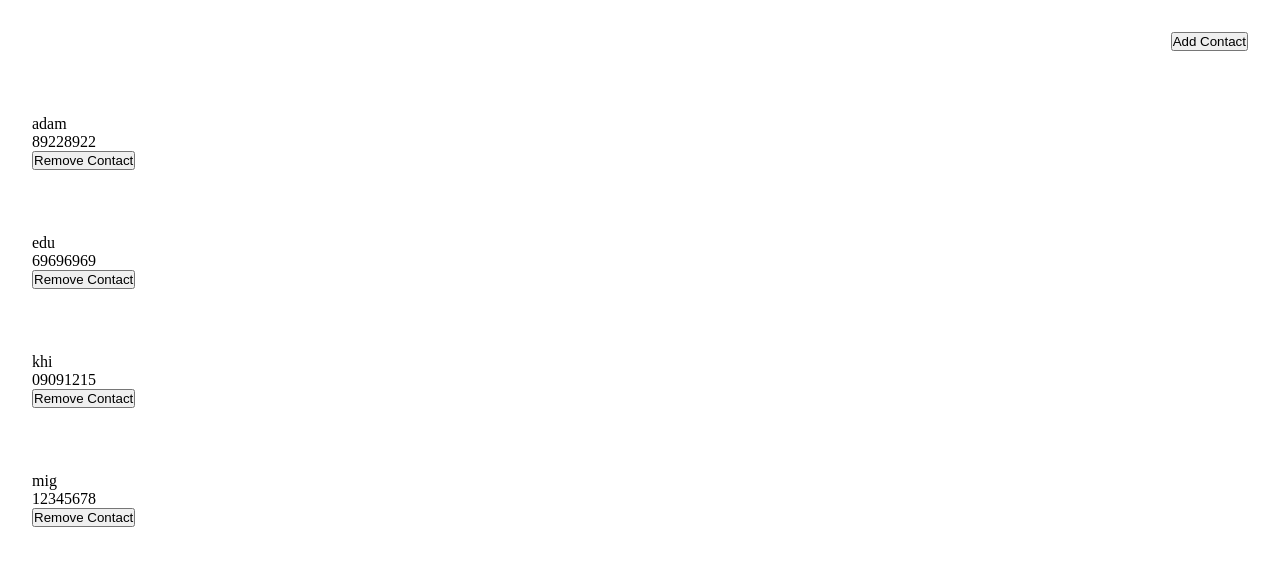
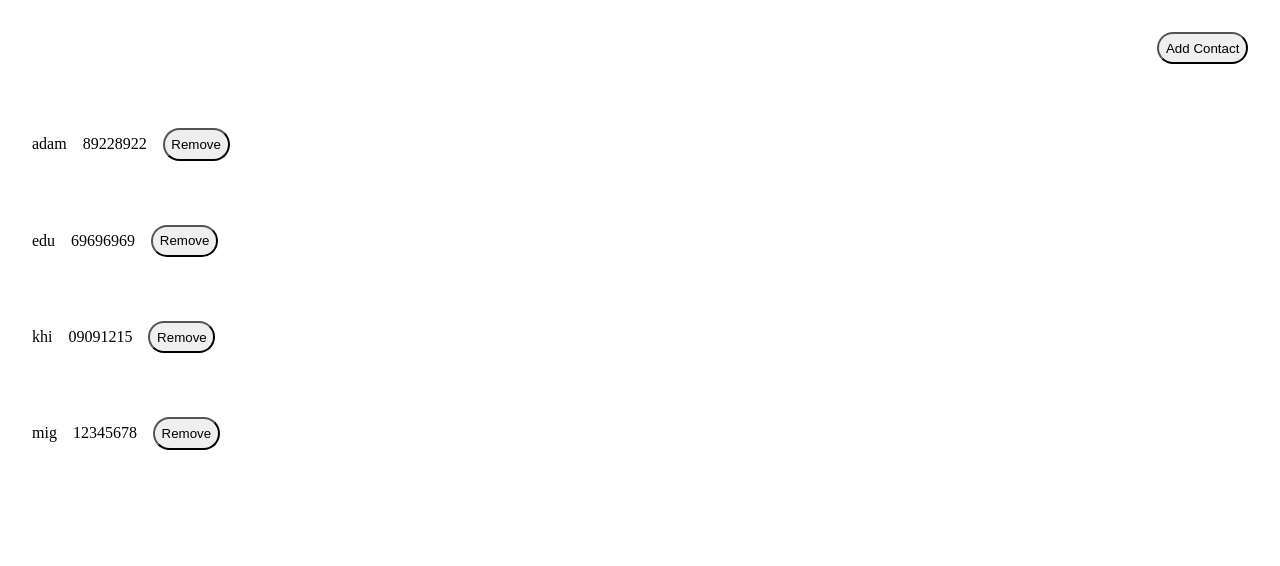
Before and after one commit to eduardodsxavier/contatos, a Next.js app in the folder contacts-front/: page / in a window 1280 px wide. Shown: the top 566 px of the page. Built offline with nearby package versions, Linux system fonts and the light colour scheme.

Commit message:
change the style

```diff
--- a/contacts-front/app/globals.css
+++ b/contacts-front/app/globals.css
@@ -10,5 +10,13 @@ header{
 }
 
 li{
+  display: flex;
+  gap: 1em;
+  align-items: center;
   padding: 2em;
 }
+
+button{
+  padding: 0.5em;
+  border-radius: 20em;
+}
--- a/contacts-front/app/page.js
+++ b/contacts-front/app/page.js
@@ -23,7 +23,7 @@ export default function Home () {
         <li key={contact.key}>
           <p>{contact.name}</p>
           <p>{contact.phone}</p>
-          <button onClick={() => RemoveContact(contact.key)}>Remove Contact</button>
+          <button onClick={() => RemoveContact(contact.key)}>Remove</button>
         </li>
       ))
     )
```
